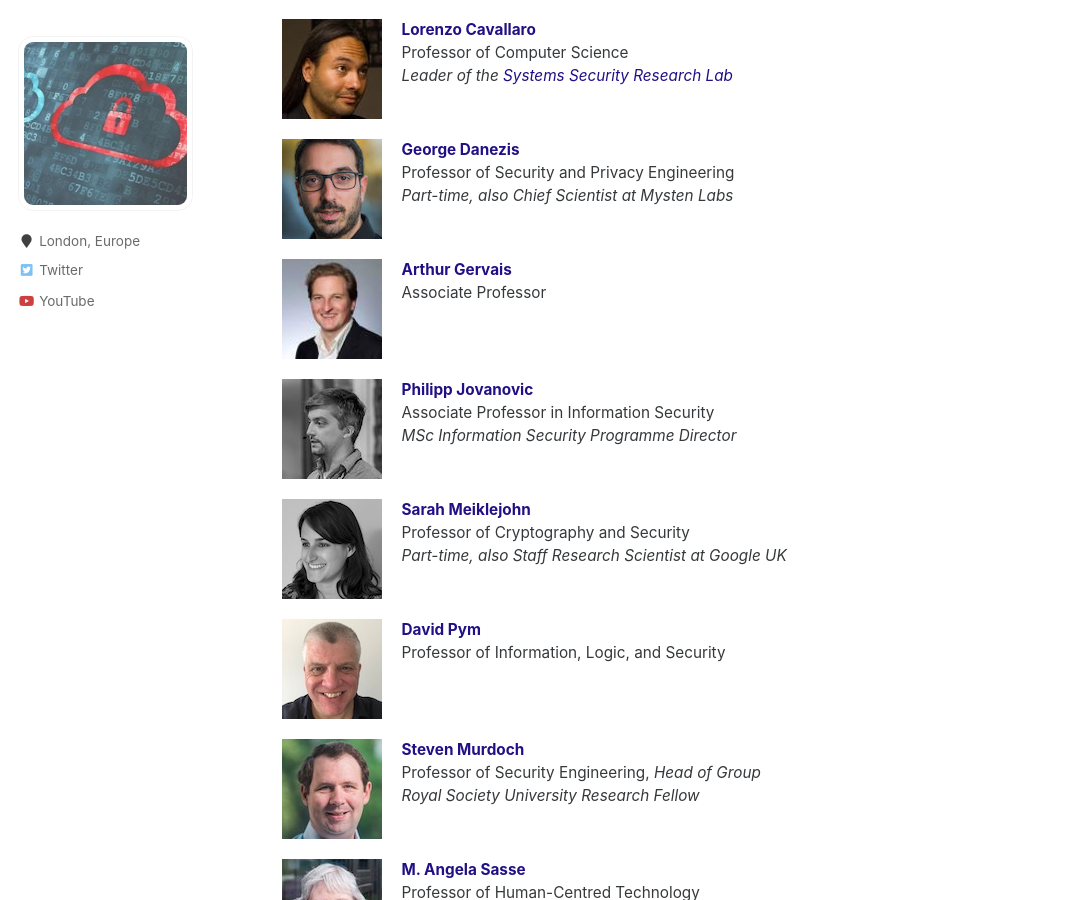
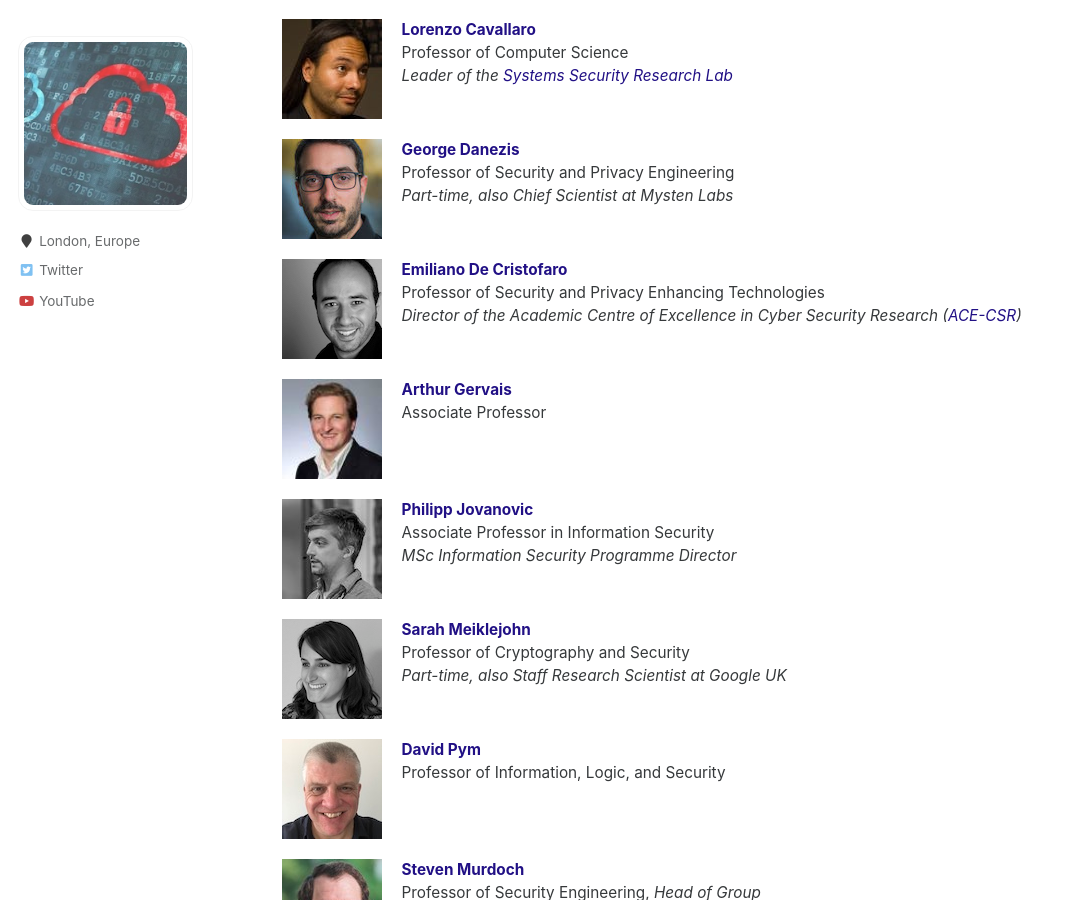
Before and after one commit to uclisec/uclisec.github.io, a Jekyll site: the page built from _pages/people.md, in a window 1280 px wide and 900 px high, scrolled down 477 px. Shown: the whole window, without its empty margins (0-1065 px from the left). Built offline with Jekyll 4.4.1, drawn with Linux system fonts in a browser that asks for light colours.

Commit message:
Update people.md

```diff
--- a/_pages/people.md
+++ b/_pages/people.md
@@ -25,10 +25,10 @@ Professor of Computer Science<br />
 Professor of Security and Privacy Engineering<br>
 <em>Part-time, also Chief Scientist at Mysten Labs</em></p>
 
-<!---<p class="profile"><img src="../images/emiliano2.jpg" class="profilephoto" />
+<p class="profile"><img src="../images/emiliano2.jpg" class="profilephoto" />
 <a href="https://emilianodc.com/"><strong>Emiliano De Cristofaro</strong></a><br />
 Professor of Security and Privacy Enhancing Technologies<br />
-<em>Director of the Academic Centre of Excellence in Cyber Security Research (<a href="https://www.ucl.ac.uk/cybersecurity-centre-of-excellence/">ACE-CSR</a>) </em></p> --->
+<em>Director of the Academic Centre of Excellence in Cyber Security Research (<a href="https://www.ucl.ac.uk/cybersecurity-centre-of-excellence/">ACE-CSR</a>) </em></p>
 
 <p class="profile"><img src="../images/Arthur.jpg" class="profilephoto" />
 <a href="https://arthurgervais.com/"><strong>Arthur Gervais</strong></a><br />
```
